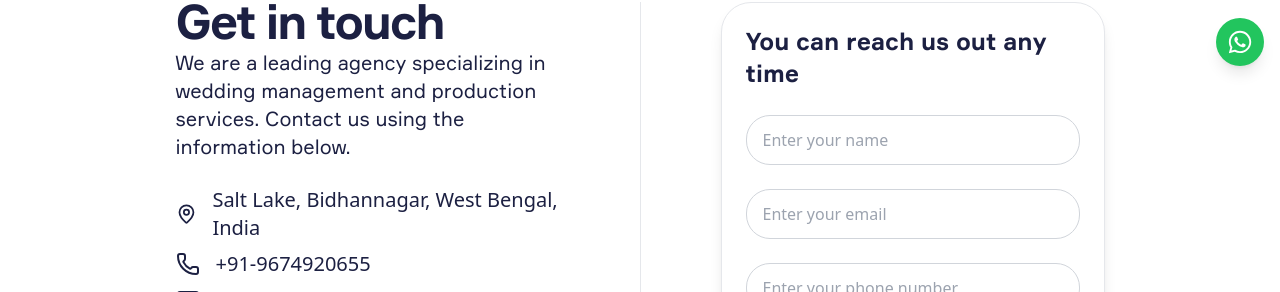
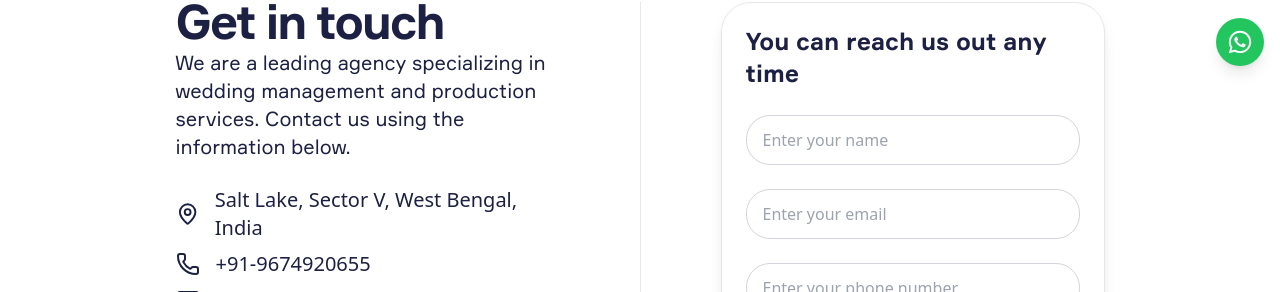
Before and after one commit to beanbagaffairs/beanbag, a Next.js app: page /contact-us in a window 1280 px wide. Shown: the part 718-1010 px from the top of the page. Built offline with nearby package versions, Linux system fonts and the light colour scheme.

Commit message:
fix9: location to slat lake, sector v

```diff
--- a/src/components/pages/contact-us/ContactFormSection.tsx
+++ b/src/components/pages/contact-us/ContactFormSection.tsx
@@ -111,7 +111,7 @@ const ContactFormSection = () => {
             >
               <div className="mb-2 flex items-center gap-4 font-sans">
                 <MapPin className="w-5 h-5 sm:w-6 sm:h-6" /> Salt Lake,
-                Bidhannagar, West Bengal, India
+                Sector V, West Bengal, India
               </div>
               <div className="mb-2 flex items-center gap-4 font-sans">
                 <Phone className="w-5 h-5 sm:w-6 sm:h-6" /> +91-9674920655
--- a/src/components/pages/contact-us/LocationSection.tsx
+++ b/src/components/pages/contact-us/LocationSection.tsx
@@ -39,7 +39,7 @@ const LocationSection = () => {
           Our Location
         </h1>
         <h2 className="text-xl sm:text-2xl md:text-3xl lg:text-4xl font-bold">
-          Salt Lake, Bidhannagar
+          Salt Lake, Sector V
         </h2>
         <div className="space-y-4 text-gray-700 text-md sm:text-base md:text-lg leading-relaxed">
           <p className="font-semibold">BEANBAGAFFAIRS PRIVATE LIMITED</p>
```
